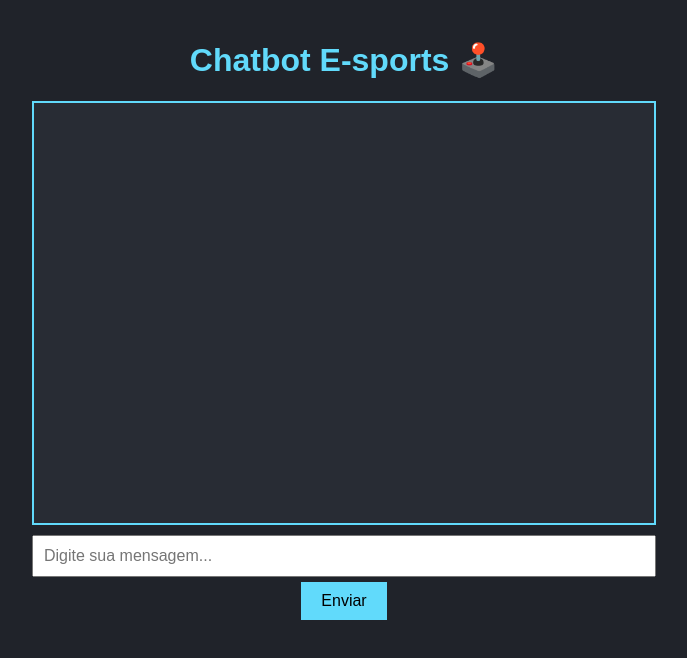
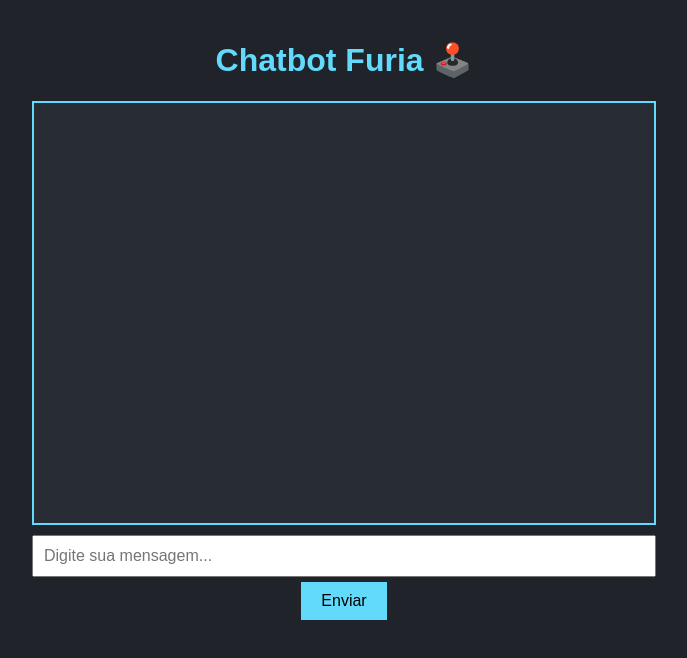
Before and after one commit to GabrielViniciusLCM/ChatBot, a plain HTML site: page frontend/index.html in a window 1280 px wide. Shown: the whole page, without its empty margins (296-983 px from the left). Drawn offline with Linux system fonts and the light colour scheme.

Commit message:
feat: logo furia

```diff
--- a/frontend/index.html
+++ b/frontend/index.html
@@ -2,7 +2,7 @@
 <html lang="pt-BR">
 <head>
     <meta charset="UTF-8">
-    <title>Chatbot - E-sports</title>
+    <title>Chatbot - Furia</title>
     <style>
         body {
             font-family: Arial, sans-serif;
@@ -56,7 +56,7 @@
 </head>
 <body>
 
-    <h1>Chatbot E-sports 🕹️</h1>
+    <h1>Chatbot Furia 🕹️</h1>
 
     <div id="chat"></div>
 
```
